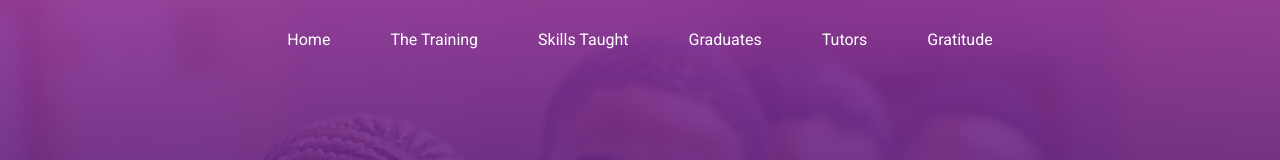
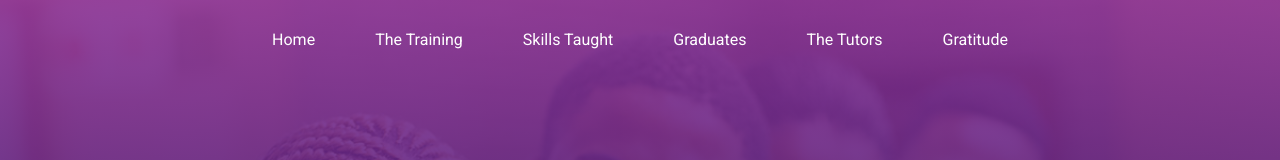
Before and after one commit to godManuel/app-class-of-2022, a plain HTML site: page index.html in a window 1280 px wide. Shown: the top 160 px of the page. Drawn offline with nearby package versions, Linux system fonts and the light colour scheme.

Commit message:
Edited nav list

```diff
--- a/index.html
+++ b/index.html
@@ -38,7 +38,7 @@
               <a href="#graduants" class="nav__link">Graduates</a>
             </li>
             <li class="nav__item">
-              <a href="#tutors" class="nav__link">Tutors</a>
+              <a href="#tutors" class="nav__link">The Tutors</a>
             </li>
             <li class="nav__item">
               <a href="#appreciation" class="nav__link">Gratitude</a>
```
